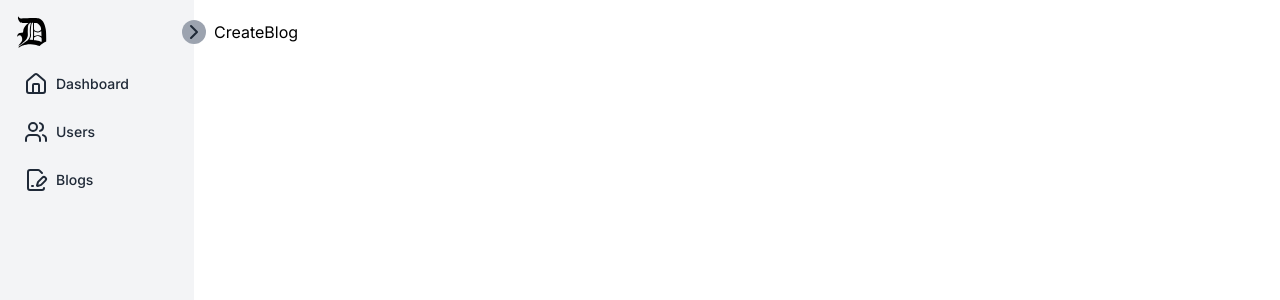
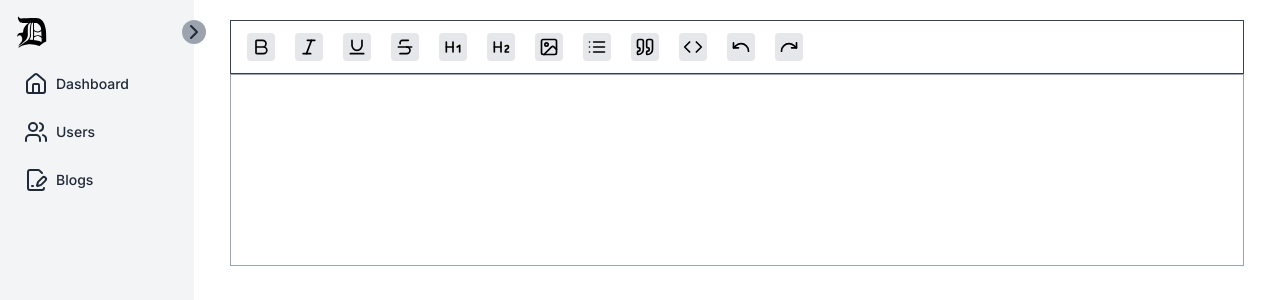
Before and after one commit to beecodeguy/crawlhub, a Next.js app: page /admin/blogs/create-blog in a window 1280 px wide. Shown: the top 300 px of the page. Built offline with nearby package versions, Linux system fonts and the light colour scheme.

Commit message:
setup tiptap for content

```diff
--- a/src/app/admin/(protected)/blogs/create-blog/page.tsx
+++ b/src/app/admin/(protected)/blogs/create-blog/page.tsx
@@ -1,7 +1,12 @@
 import React from "react";
+import TiptapEditor from "@/components/TipTapEditor";
 
 const CreateBlog = () => {
-  return <div>CreateBlog</div>;
+  return (
+    <div>
+      <TiptapEditor />
+    </div>
+  );
 };
 
 export default CreateBlog;
--- a/src/assets/styles/components/_index.scss
+++ b/src/assets/styles/components/_index.scss
@@ -1 +1,2 @@
-@import "./table"
+@import "./table";
+@import "./tiptap";
--- /dev/null
+++ b/src/assets/styles/components/_tiptap.scss
@@ -0,0 +1,38 @@
+.tiptap {
+  :first-child {
+    margin-top: 0;
+  }
+
+  h1,
+  h2 {
+    margin-top: 3.5rem;
+    margin-bottom: 1.5rem;
+  }
+
+  h1 {
+    font-size: 1.4rem;
+  }
+
+  blockquote {
+    border-left: 3px solid #3d25141f;
+    margin: 1.5rem 0;
+    padding-left: 1rem;
+  }
+
+  h2 {
+    font-size: 1.2rem;
+  }
+
+  /* List styles */
+  ul,
+  ol {
+    padding: 0 1rem;
+    margin: 1.25rem 1rem 1.25rem 0.4rem;
+    list-style: initial;
+
+    li p {
+      margin-top: 0.25em;
+      margin-bottom: 0.25em;
+    }
+  }
+}
--- /dev/null
+++ b/src/components/TipTapEditor/Toolbar.tsx
@@ -0,0 +1,192 @@
+"use client";
+
+import React, { useCallback } from "react";
+import { type Editor } from "@tiptap/react";
+import {
+  Bold,
+  Strikethrough,
+  Italic,
+  List,
+  Heading2,
+  Underline,
+  Quote,
+  Undo,
+  Redo,
+  Code,
+  Image,
+  Heading1,
+} from "lucide-react";
+
+type Props = {
+  editor: Editor;
+  content: string;
+};
+
+const Toolbar = ({ editor }: Props) => {
+  const addImage = useCallback(() => {
+    const url = window.prompt("URL");
+
+    if (url) {
+      editor.chain().focus().setImage({ src: url }).run();
+    }
+  }, [editor]);
+
+  return (
+    <div
+      className="px-4 py-3 rounded-tl-md rounded-tr-md flex justify-between items-start
+    gap-5 w-full flex-wrap border border-gray-700"
+    >
+      <div className="flex justify-start items-center gap-5 w-full lg:w-10/12 flex-wrap ">
+        <button
+          onClick={(e) => {
+            e.preventDefault();
+            editor.chain().focus().toggleBold().run();
+          }}
+          className={
+            editor.isActive("bold")
+              ? "bg-sky-700 text-white rounded-lg p-1"
+              : "bg-gray-200 rounded hover:bg-sky-700 p-1"
+          }
+        >
+          <Bold className="w-5 h-5" />
+        </button>
+        <button
+          onClick={(e) => {
+            e.preventDefault();
+            editor.chain().focus().toggleItalic().run();
+          }}
+          className={
+            editor.isActive("italic")
+              ? "bg-sky-700 text-white rounded-lg p-1"
+              : "bg-gray-200 rounded hover:bg-sky-700 p-1"
+          }
+        >
+          <Italic className="w-5 h-5" />
+        </button>
+        <button
+          onClick={(e) => {
+            e.preventDefault();
+            editor.chain().focus().toggleUnderline().run();
+          }}
+          className={
+            editor.isActive("underline")
+              ? "bg-sky-700 text-white rounded-lg p-1"
+              : "bg-gray-200 rounded hover:bg-sky-700 p-1"
+          }
+        >
+          <Underline className="w-5 h-5" />
+        </button>
+        <button
+          onClick={(e) => {
+            e.preventDefault();
+            editor.chain().focus().toggleStrike().run();
+          }}
+          className={
+            editor.isActive("strike")
+              ? "bg-sky-700 text-white rounded-lg p-1"
+              : "bg-gray-200 rounded hover:bg-sky-700 p-1"
+          }
+        >
+          <Strikethrough className="w-5 h-5" />
+        </button>
+        <button
+          onClick={(e) => {
+            e.preventDefault();
+            editor.chain().focus().toggleHeading({ level: 1 }).run();
+          }}
+          className={
+            editor.isActive("heading", { level: 1 })
+              ? "bg-sky-700 text-white rounded-lg p-1"
+              : "bg-gray-200 rounded hover:bg-sky-700 p-1"
+          }
+        >
+          <Heading1 className="w-5 h-5" />
+        </button>
+        <button
+          onClick={(e) => {
+            e.preventDefault();
+            editor.chain().focus().toggleHeading({ level: 2 }).run();
+          }}
+          className={
+            editor.isActive("heading", { level: 2 })
+              ? "bg-sky-700 text-white rounded-lg p-1"
+              : "bg-gray-200 rounded hover:bg-sky-700 p-1"
+          }
+        >
+          <Heading2 className="w-5 h-5" />
+        </button>
+        <button
+          onClick={addImage}
+          className="bg-gray-200 rounded hover:bg-sky-700 p-1"
+        >
+          <Image className="w-5 h-5" />
+        </button>
+        <button
+          onClick={() => {
+            editor.chain().focus().toggleBulletList().run();
+          }}
+          className={
+            editor.isActive("bulletList")
+              ? "bg-sky-700 text-white rounded-lg p-1"
+              : "bg-gray-200 rounded hover:bg-sky-700 p-1"
+          }
+        >
+          <List className="w-5 h-5" />
+        </button>
+        <button
+          onClick={() => {
+            editor.chain().focus().toggleBlockquote().run();
+          }}
+          className={
+            editor.isActive("blockquote")
+              ? "bg-sky-700 text-white rounded-lg p-1"
+              : "bg-gray-200 rounded hover:bg-sky-700 p-1"
+          }
+        >
+          <Quote className="w-5 h-5" />
+        </button>
+        <button
+          onClick={(e) => {
+            e.preventDefault();
+            editor.chain().focus().setCode().run();
+          }}
+          className={
+            editor.isActive("code")
+              ? "bg-sky-700 text-white rounded-lg p-1"
+              : "bg-gray-200 rounded hover:bg-sky-700 p-1"
+          }
+        >
+          <Code className="w-5 h-5" />
+        </button>
+        <button
+          onClick={(e) => {
+            e.preventDefault();
+            editor.chain().focus().undo().run();
+          }}
+          className={
+            editor.isActive("undo")
+              ? "bg-sky-700 text-white rounded-lg p-1"
+              : "bg-gray-200 rounded hover:bg-sky-700 p-1 hover:text-white p-1 hover:rounded-lg"
+          }
+        >
+          <Undo className="w-5 h-5" />
+        </button>
+        <button
+          onClick={(e) => {
+            e.preventDefault();
+            editor.chain().focus().redo().run();
+          }}
+          className={
+            editor.isActive("redo")
+              ? "bg-sky-700 text-white rounded-lg p-1"
+              : "bg-gray-200 rounded hover:bg-sky-700 p-1 hover:text-white p-1 hover:rounded-lg"
+          }
+        >
+          <Redo className="w-5 h-5" />
+        </button>
+      </div>
+    </div>
+  );
+};
+
+export default Toolbar;
--- /dev/null
+++ b/src/components/TipTapEditor/index.tsx
@@ -0,0 +1,43 @@
+"use client";
+
+import { useEditor, EditorContent } from "@tiptap/react";
+import StarterKit from "@tiptap/starter-kit";
+import Toolbar from "./Toolbar";
+import Underline from "@tiptap/extension-underline";
+import Image from "@tiptap/extension-image"
+import { useState } from "react";
+
+const TiptapEditor = () => {
+  const [content, setContent] = useState("");
+
+
+  const editor = useEditor({
+    extensions: [StarterKit, Underline, Image],
+    editorProps: {
+      attributes: {
+        class:
+          "border border-gray-400 p-4 min-h-[12rem] max-h-[12rem] overflow-y-auto outline-none prose max-w-none",
+      },
+    },
+    onUpdate: ({ editor }) => {
+      handleChange(editor.getHTML());
+    },
+  });
+
+  if (!editor) {
+    return null;
+  }
+
+  const handleChange = (newContent: string) => {
+    setContent(newContent);
+  };
+
+  return (
+    <div className="w-full px-4">
+      <Toolbar editor={editor} content={content} />
+      <EditorContent style={{ whiteSpace: "pre-line" }} editor={editor} />
+    </div>
+  );
+};
+
+export default TiptapEditor;
```
Also changed, not shown: package.json (+10 -0 lines), src/assets/styles/main.scss (line endings or trailing spaces), 1 other file (tests, documents, lock files or other folders).
